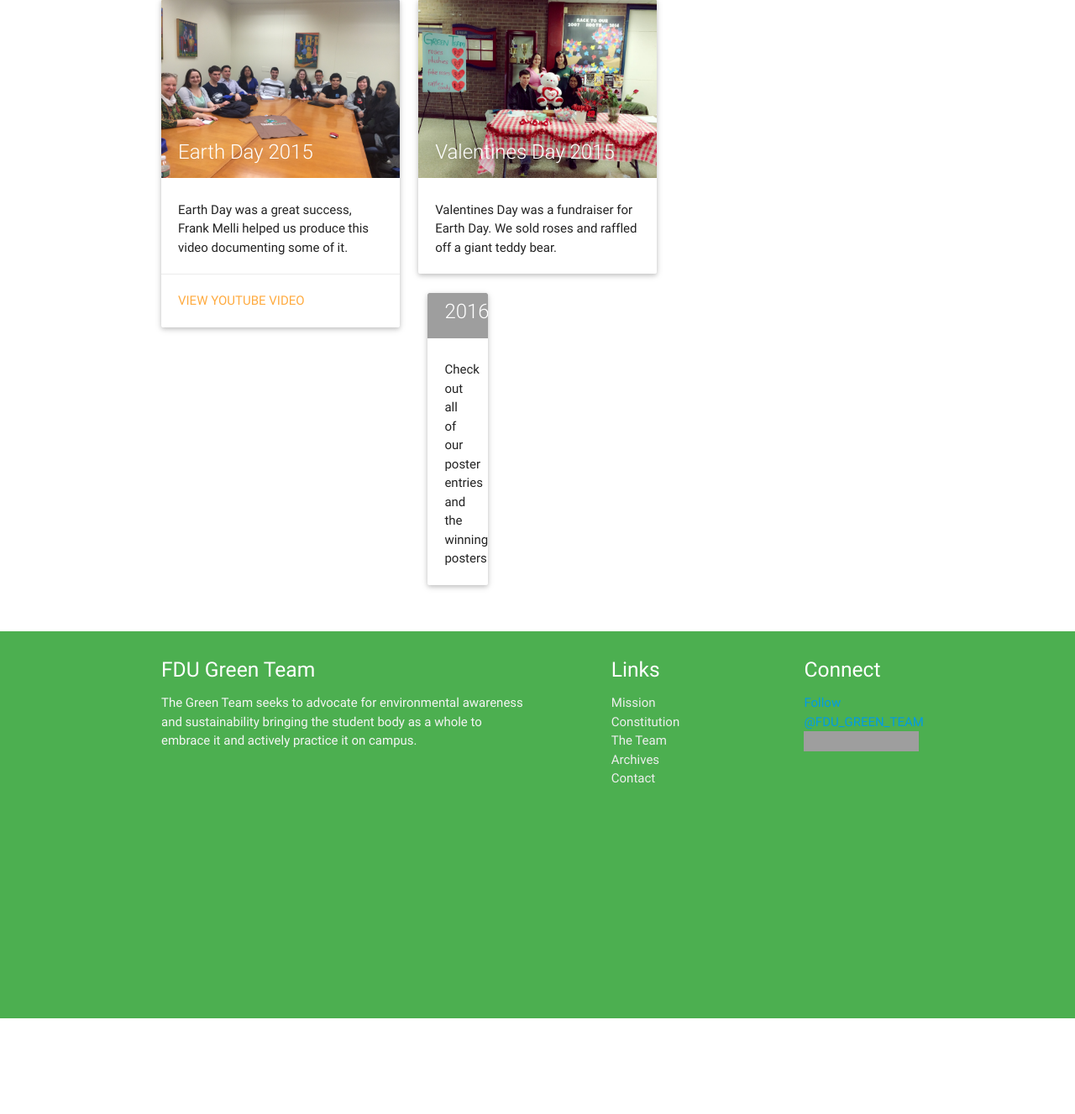
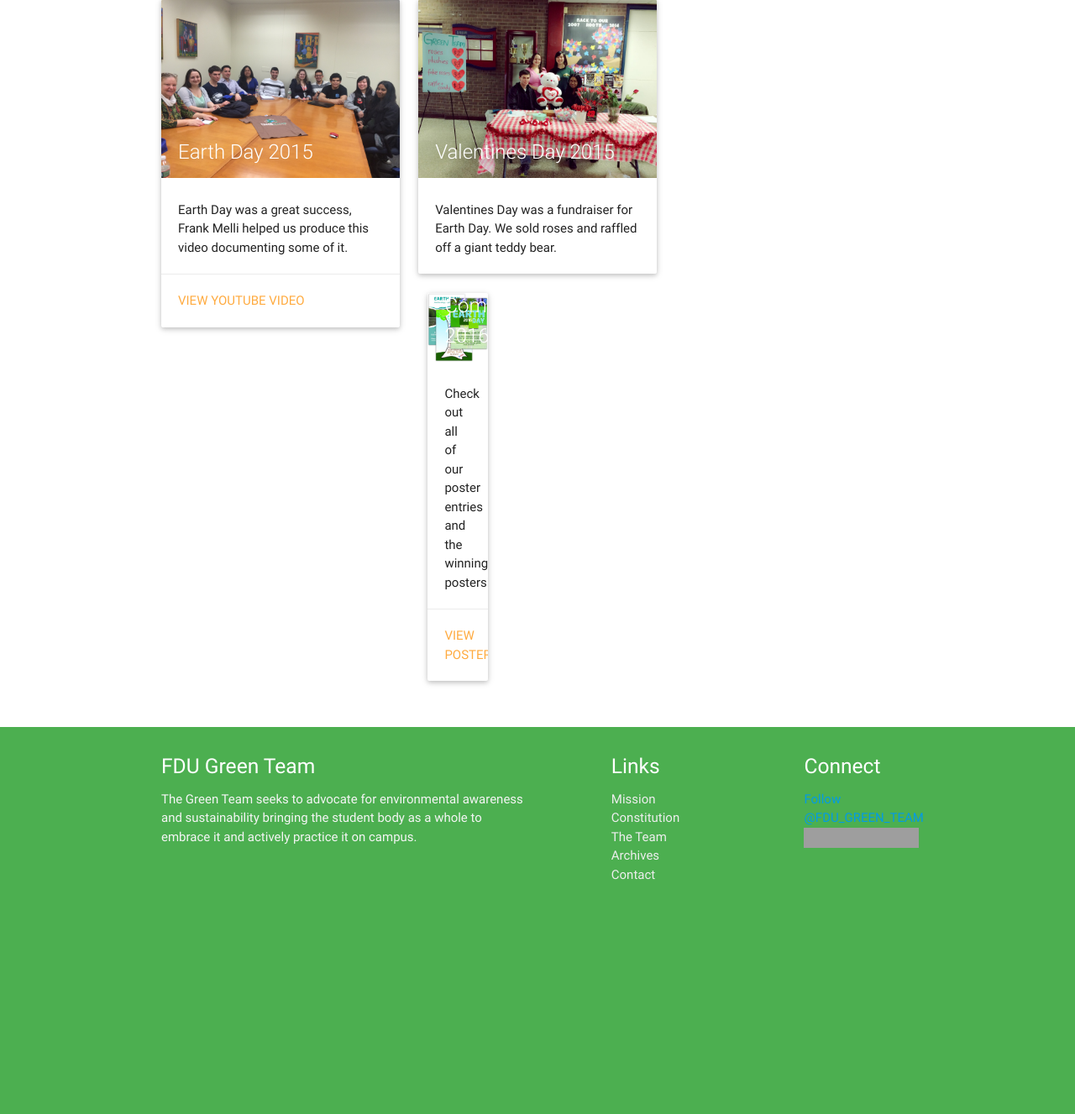
Before and after one commit to fdugreenteam/fdugreenteam.github.io, a PHP site: page /archives.php in a window 1280 px wide; the page is wider, and only the part inside the window is pictured. Shown: the part 258-1585 px from the top of that part at 84% size. Before the commit the page ends 1471 px from the top of that part, so only its background shows below. Run offline with PHP 8.4, Linux system fonts and the light colour scheme; some libraries are stand-ins or nearby versions; grey boxes are pictures that could not be loaded.

Commit message:
Fixed poster competition link

```diff
--- a/archives.php
+++ b/archives.php
@@ -30,11 +30,14 @@
       <div class="col s12 m6 l4">
       <div class="card">
         <div class="card-image">
-          <img src="images/earth_day.jpg">
+          <img src="images/posters/2016/earth_day.jpg">
           <span class="card-title">Earth Day Poster Competition 2016</span>
         </div>
         <div class="card-content">
           <p>Check out all of our poster entries and the winning posters!</p>
+        </div>
+        <div class="card-action">
+          <a href="posters.php">View Posters</a>
         </div>
       </div>
     </div>
--- /dev/null
+++ b/posters.php
@@ -0,0 +1,6 @@
+<? require 'php/top.php' ?>
+<div class="container">
+  <h1>Posters</h1>
+  <p></p>
+</div>
+<? require 'php/bottom.php' ?>
```
